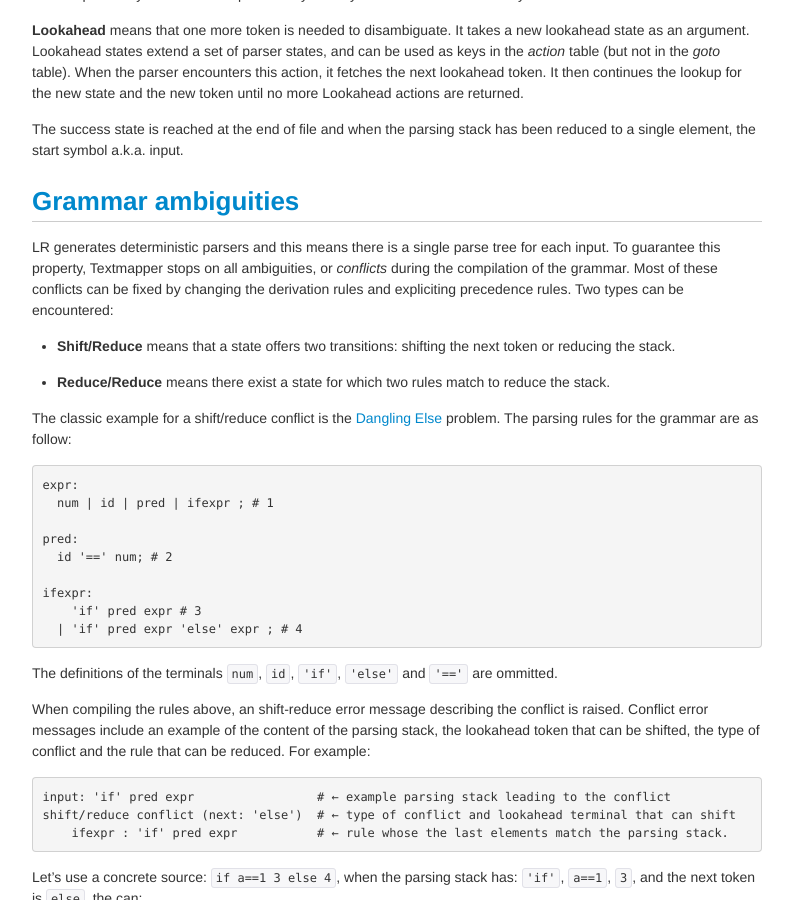
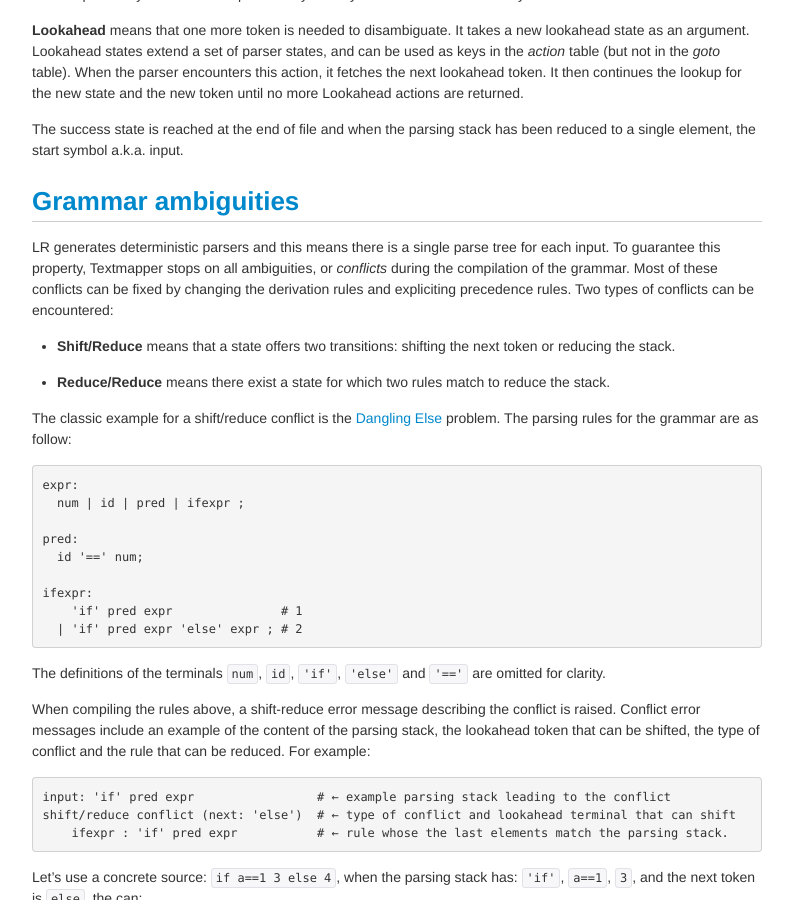
Before and after one commit to inspirer/textmapper, a Jekyll site: the page built from documentation.md, in a window 1280 px wide and 900 px high, scrolled down 13951 px. Shown: the whole window, without its empty margins (243-1036 px from the left). Built offline with Jekyll 4.4.1, drawn with Linux system fonts in a browser that asks for light colours; some of the changed text lies outside the part shown.

Commit message:
Fixes and nits.

````diff
--- a/documentation.md
+++ b/documentation.md
@@ -548,10 +548,9 @@
 
 ## Grammar ambiguities
 
-LR generates deterministic parsers and this means there is a single parse tree for each input. To guarantee this property, Textmapper stops on all ambiguities, or *conflicts* during the compilation of the grammar. Most of these conflicts can be fixed by changing the derivation rules and expliciting precedence rules. Two types can be encountered:
+LR generates deterministic parsers and this means there is a single parse tree for each input. To guarantee this property, Textmapper stops on all ambiguities, or *conflicts* during the compilation of the grammar. Most of these conflicts can be fixed by changing the derivation rules and expliciting precedence rules. Two types of conflicts can be encountered:
 
-- **Shift/Reduce** means that a state offers two transitions: shifting the next token
-  or reducing the stack.
+- **Shift/Reduce** means that a state offers two transitions: shifting the next token or reducing the stack.
 
 - **Reduce/Reduce** means there exist a state for which two rules match to reduce the stack.
 
@@ -559,19 +558,19 @@
 
 ```
 expr:
-  num | id | pred | ifexpr ; # 1
+  num | id | pred | ifexpr ;
 
 pred:
-  id '==' num; # 2
+  id '==' num;
 
 ifexpr:
-    'if' pred expr # 3
-  | 'if' pred expr 'else' expr ; # 4
+    'if' pred expr               # 1
+  | 'if' pred expr 'else' expr ; # 2
 ```
 
-The definitions of the terminals `num`, `id`, `'if'`, `'else'` and `'=='` are ommitted.
+The definitions of the terminals `num`, `id`, `'if'`, `'else'` and `'=='` are omitted for clarity.
 
-When compiling the rules above, an shift-reduce error message describing the conflict is raised. Conflict error messages include an example of the content of the parsing stack, the lookahead token that can be shifted, the type of conflict and the rule that can be reduced. For example:
+When compiling the rules above, a shift-reduce error message describing the conflict is raised. Conflict error messages include an example of the content of the parsing stack, the lookahead token that can be shifted, the type of conflict and the rule that can be reduced. For example:
 
 ```
 input: 'if' pred expr                 # ← example parsing stack leading to the conflict
@@ -677,28 +676,21 @@
 
 Without the *unaryMinus* precedence, `-1-1` can be parsed in two ways: either as `-(1-1)`, or as `(-1)-1`.
 
-
-```
-input: 'if' pred expr                 # ← example parsing stack leading to the conflict
-shift/reduce conflict (next: 'else')  # ← type of conflict and lookahead terminal that can shift
-    ifexpr : 'if' pred expr           # ← rule whose the last elements match the parsing stack.
-```
-
-Finally, let's resolve the *Dangling Else* problems from the previous section. When the parsing stack is `'if'` `pred` `expr` and the next token is `else`, the statement must be interpreted as an if/else statement and not prematurely reduced as a short `if` statement. The next token `else` must have a higher priority than the rule `ifexpr: 'if' pred expr`.
+Finally, let's resolve the *Dangling Else* problems from the previous section. When the parsing stack is `'if'`, `pred` and `expr` and the next token is `else`, the statement must be interpreted as an if/else statement and not prematurely reduced as a short `if` statement. The next token `else` must have a higher priority than the rule `ifexpr: 'if' pred expr`.
 
 ```
 %left 'if'
 %left 'else'
 
 expr:
-  num | id | pred | ifexpr ; # 1
+  num | id | pred | ifexpr ;
 
 pred:
-  id '==' num; # 2
+  id '==' num;
 
 ifexpr:
-    'if' pred expr # 3
-  | 'if' pred expr 'else' expr ; # 4
+    'if' pred expr               # 1
+  | 'if' pred expr 'else' expr ; # 2
 ```
 
 ## Parser-powered lookaheads
````
